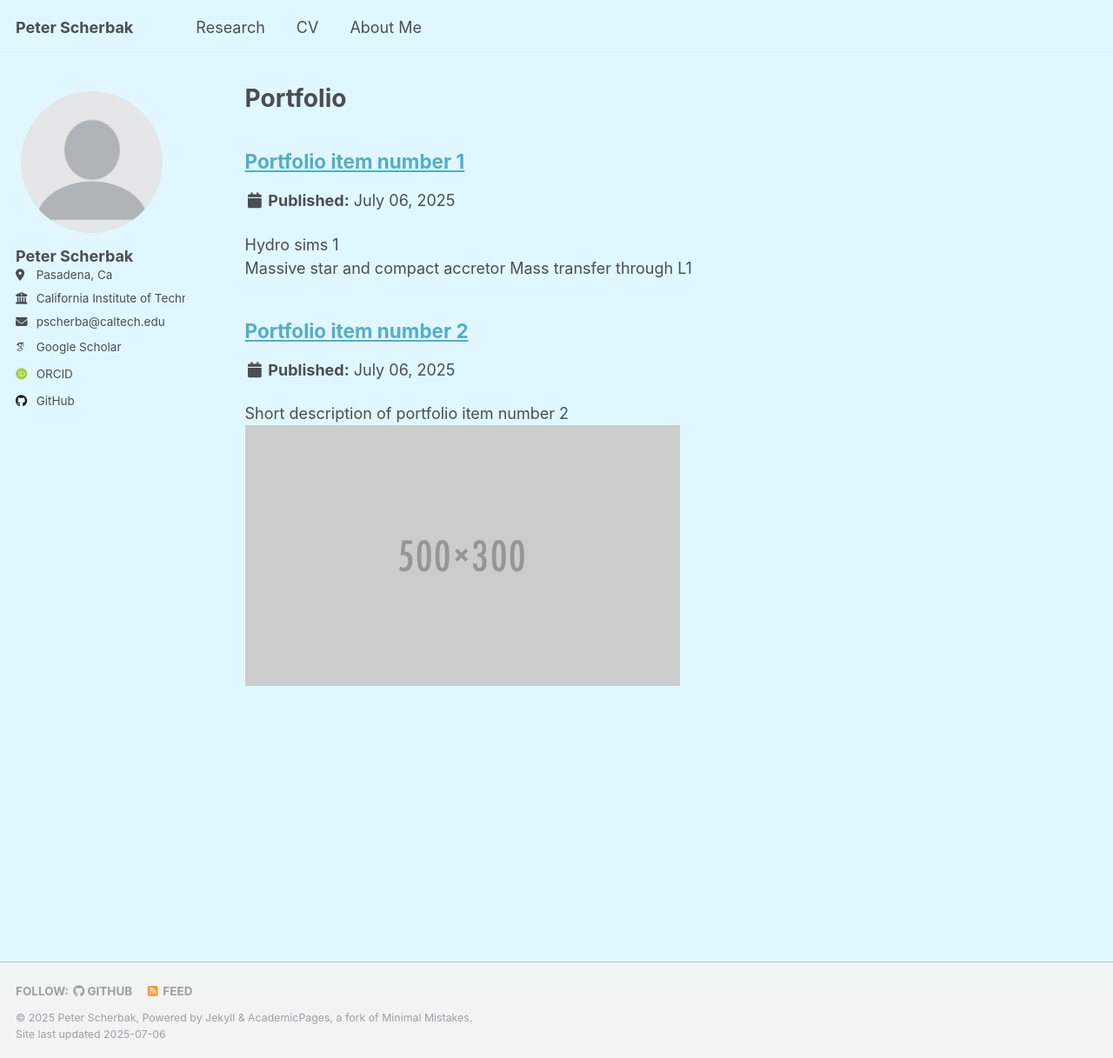
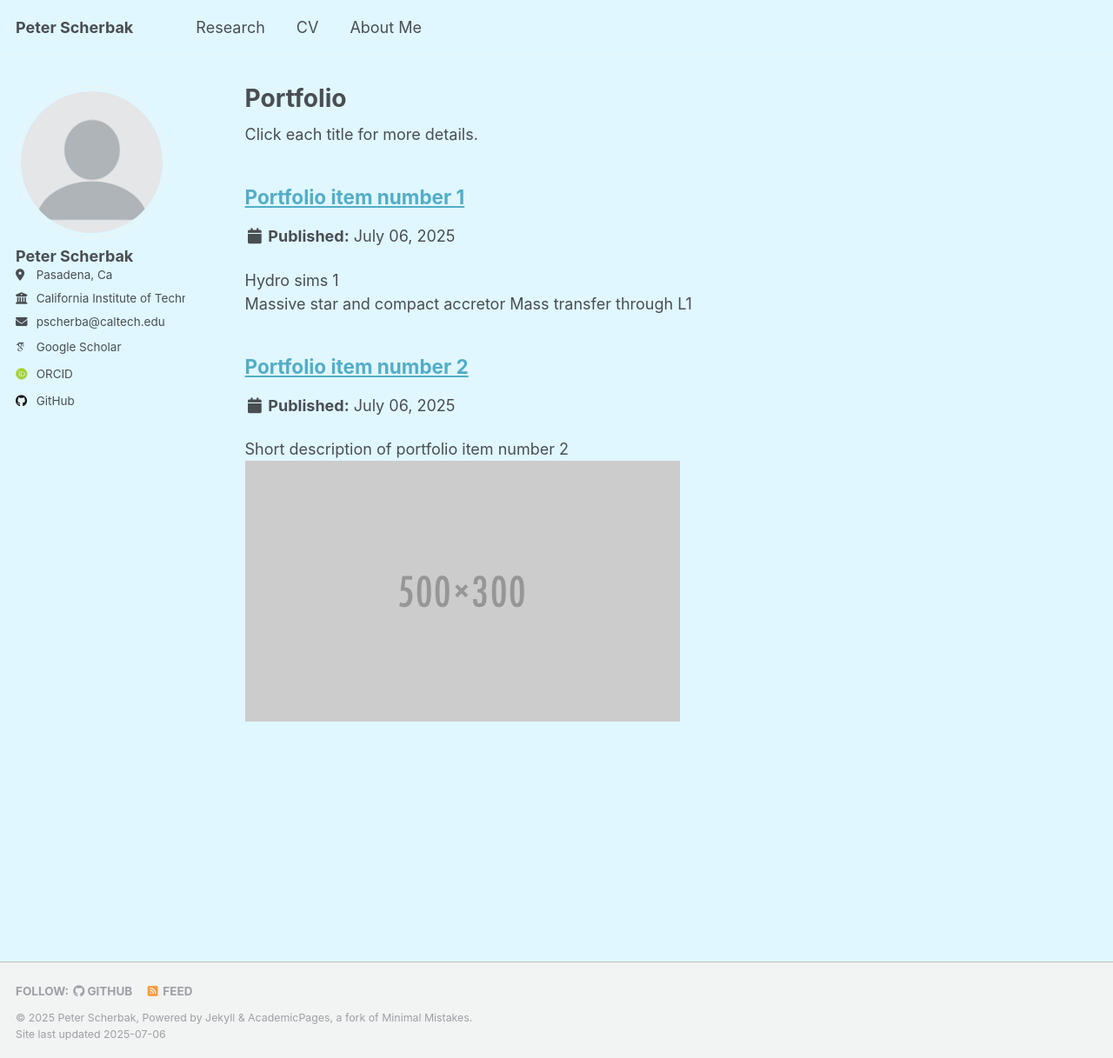
Before and after one commit to peterscherbak/peterscherbak.github.io, a Jekyll site: the page built from _pages/portfolio.html, in a window 1280 px wide and 1217 px high. Shown: the whole window at 87% size. Built offline with Jekyll 4.4.1, drawn with Linux system fonts in a browser that asks for light colours; some web fonts are replaced; a script that is not in the unit is left out.

Commit message:
Update portfolio.html

```diff
--- a/_pages/portfolio.html
+++ b/_pages/portfolio.html
@@ -6,7 +6,7 @@ author_profile: true
 ---
 
 {% include base_path %}
-
+<div class="wordwrap">Click each title for more details.</div>
 
 {% for post in site.portfolio %}
   {% include archive-single.html %}
```
